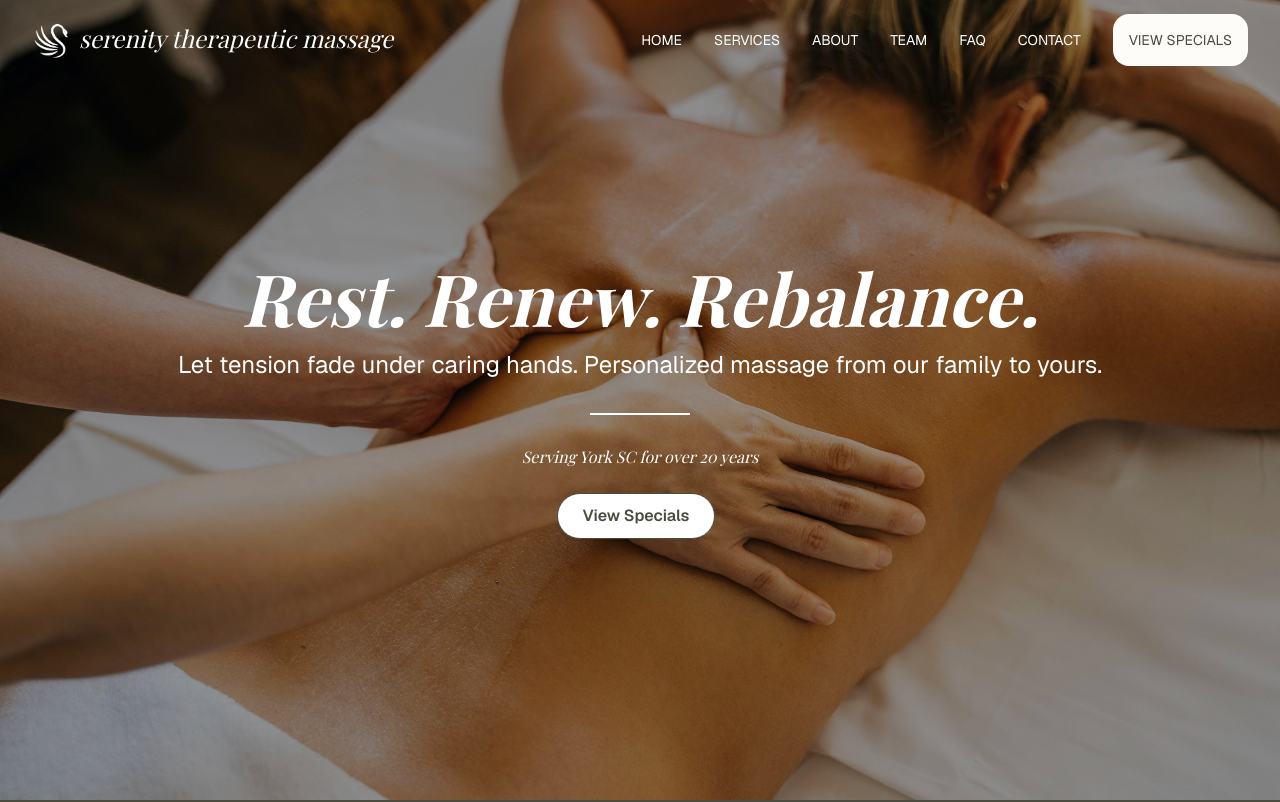
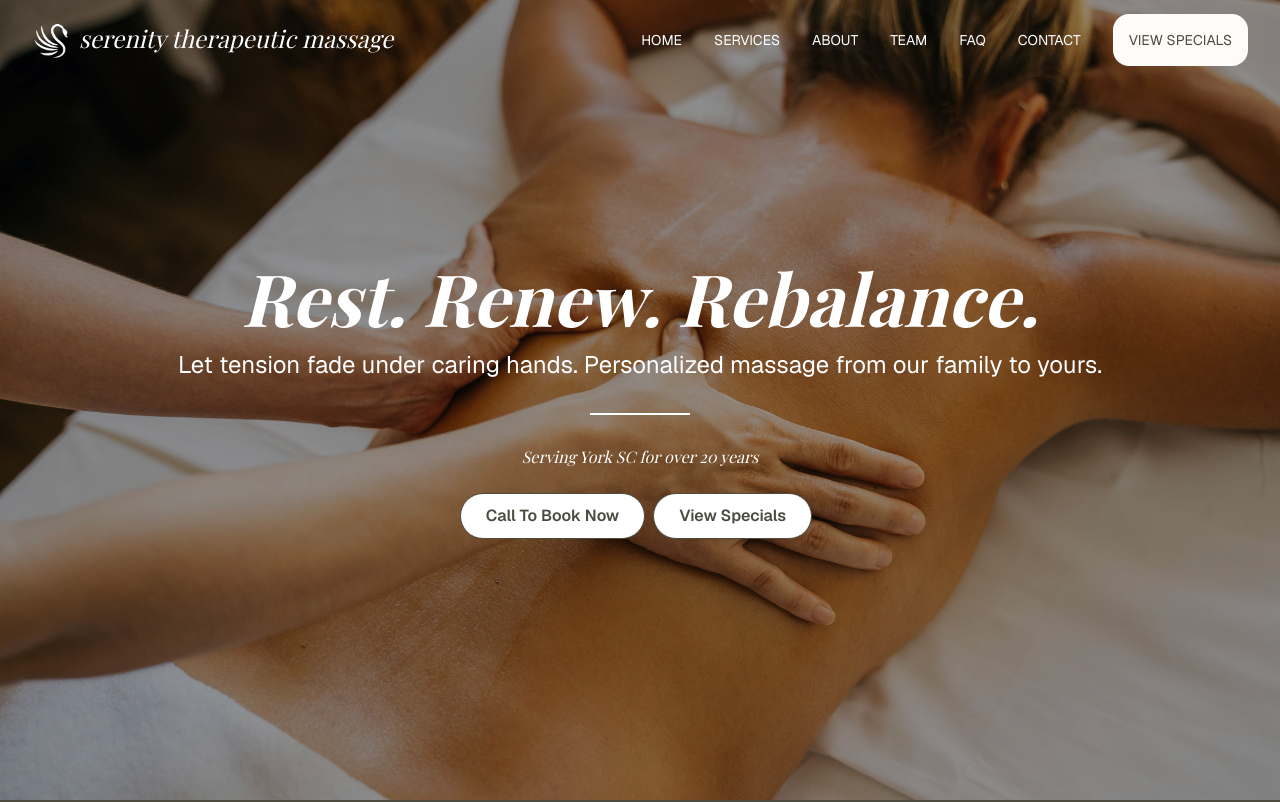
Before and after one commit to bsartain/serenity-next, a Next.js app: page / in a window 1280 px wide. Shown: the top 802 px of the page. Built offline with nearby package versions, Linux system fonts and the light colour scheme; a web font is replaced by a local one.

Commit message:
Added a call to book now button

```diff
--- a/app/page.tsx
+++ b/app/page.tsx
@@ -167,8 +167,12 @@ export default function Home() {
                     <h6>Serving York SC for over 20 years</h6>
                   </div>
                   <div className="flex">
+                    {/* <button className="primary-btn mr-2 mt-6">Call To Book Now</button> */}
+                    <button onClick={() => (window.location.href = "tel:8036840559")} className="primary-btn mr-2 mt-6 cursor-pointer">
+                      Call To Book Now
+                    </button>
                     {hasSpecial ? (
-                      <button onClick={() => scrollToSection("specials")} className="primary-btn mr-2 mt-6">
+                      <button onClick={() => scrollToSection("specials")} className="primary-btn mr-2 mt-6 cursor-pointer">
                         View Specials
                       </button>
                     ) : null}
```
